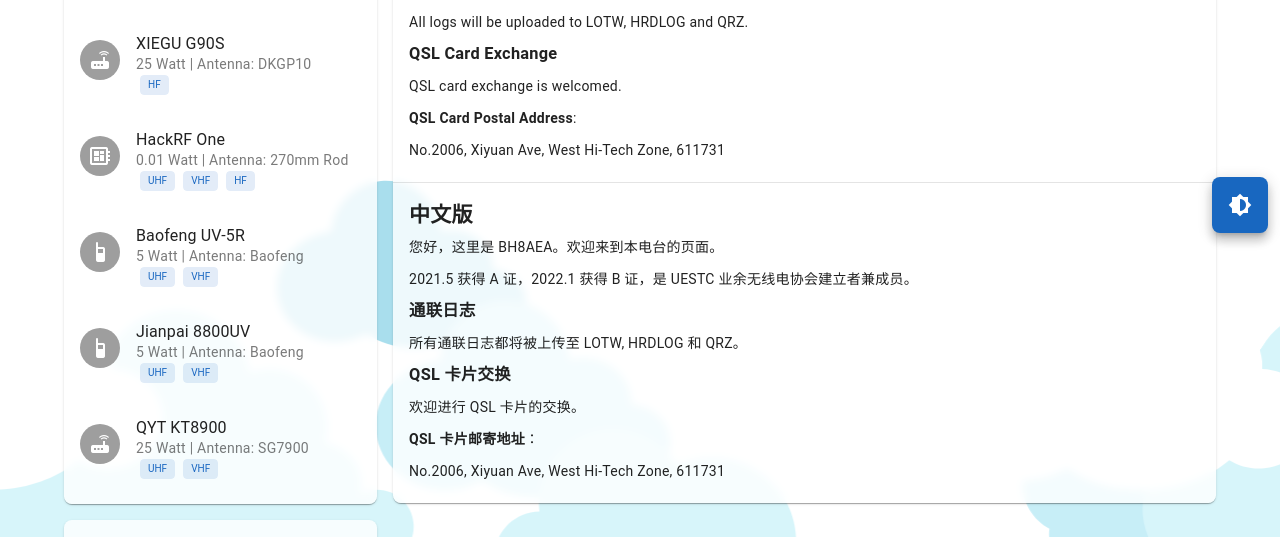
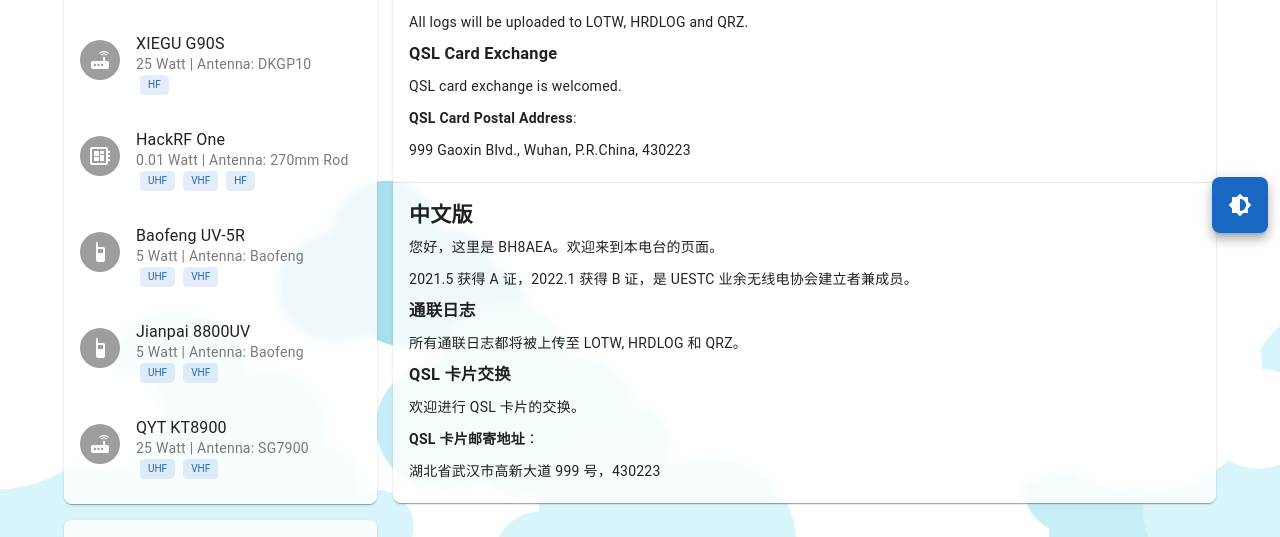
Before and after one commit to YukariChiba/Radio-Web, a Nuxt app: page / in a window 1280 px wide. Shown: the part 555-1092 px from the top of the page. Built offline with nearby package versions, Linux system fonts and the light colour scheme.

Commit message:
change postal address

```diff
--- a/components/MainAbout.vue
+++ b/components/MainAbout.vue
@@ -25,7 +25,7 @@
             <p>
                 QSL card exchange is welcomed.<br />
                 <b>QSL Card Postal Address</b>:<br />
-                No.2006, Xiyuan Ave, West Hi-Tech Zone, 611731
+                999 Gaoxin Blvd., Wuhan, P.R.China, 430223
             </p>
         </v-card-text>
         <v-divider />
@@ -42,7 +42,7 @@
             <p>
                 欢迎进行 QSL 卡片的交换。<br />
                 <b>QSL 卡片邮寄地址</b>：<br />
-                No.2006, Xiyuan Ave, West Hi-Tech Zone, 611731
+                湖北省武汉市高新大道 999 号，430223
             </p>
         </v-card-text>
     </div>
```
